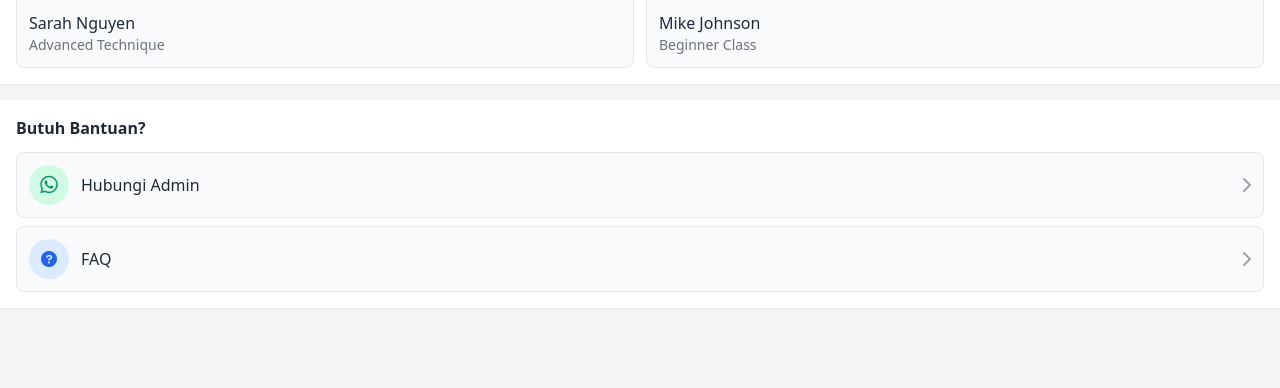
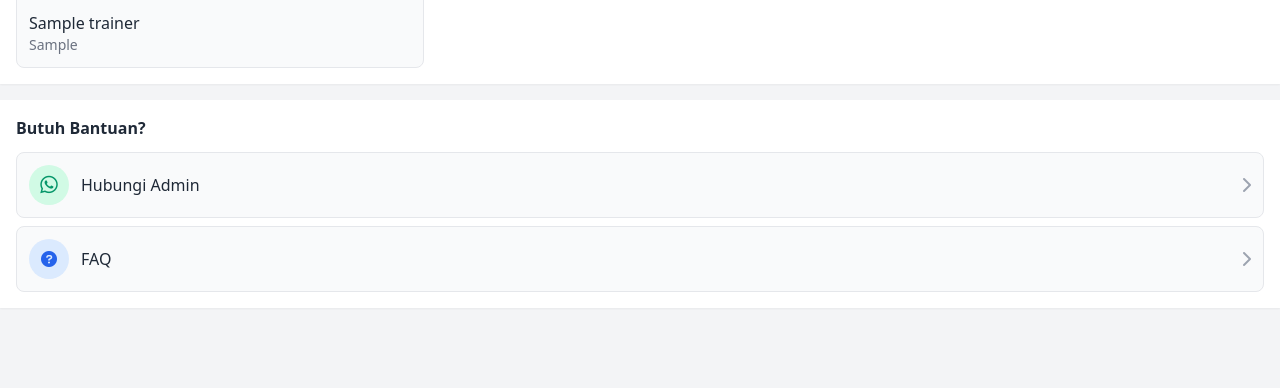
Before and after one commit to SANSvenom/Kingmuaythai_PT, a PHP site: page /members/memberview.php in a window 1280 px wide. Shown: the part 1729-2117 px from the top of the page. Run offline with PHP 8.4, Linux system fonts and the light colour scheme; tables that the repository leaves empty or names only in its code hold one stand-in row (values such as "Sample post"); grey boxes marked "Sample" are stand-in pictures.

Commit message:
perubahan tipis

```diff
--- a/admin/trainers.php
+++ b/admin/trainers.php
@@ -134,9 +134,9 @@
                                             <!-- Menampilkan gambar pelatih -->
                                             <img src="<?= htmlspecialchars($row['cover_photo']) ?>" class="w-full h-80 object-cover rounded mb-2" alt="Trainer Image">
                                             <h3 class="text-lg font-bold"><?= htmlspecialchars($row['name']) ?></h3>
-                                            <p class="text-sm text-gray-600"><?= htmlspecialchars($row['position']) ?></p>
-                                            <p class="text-sm mt-1"><strong>Status:</strong> <?= htmlspecialchars($row['status']) ?></p>
-                                            <p class="text-sm"><strong>Specialties:</strong> <?= htmlspecialchars($row['specialties']) ?></p>
+                                            <p class="text-lg text-gray-600"><?= htmlspecialchars($row['position']) ?></p>
+                                            <p class="text-lg mt-1"><strong>Status:</strong> <?= htmlspecialchars($row['status']) ?></p>
+                                            <p class="text-lg"><strong>Specialties:</strong> <?= htmlspecialchars($row['specialties']) ?></p>
 
                                             <!-- <button class="text-blue-500 hover:text-blue-700 editTrainerBtn" data-id="<?= $row['id'] ?>">Edit</button>
                                             <button class="text-red-500 hover:text-red-700 deleteTrainerBtn" data-id="<?= $row['id'] ?>">Delete</button> -->
--- a/members/memberview.php
+++ b/members/memberview.php
@@ -1,5 +1,6 @@
 <!DOCTYPE html>
 <html lang="en">
+
 <head>
     <meta charset="UTF-8">
     <meta name="viewport" content="width=device-width, initial-scale=1.0">
@@ -7,6 +8,7 @@
     <link href="https://cdnjs.cloudflare.com/ajax/libs/tailwindcss/2.2.19/tailwind.min.css" rel="stylesheet">
     <link href="https://cdnjs.cloudflare.com/ajax/libs/font-awesome/6.0.0-beta3/css/all.min.css" rel="stylesheet">
 </head>
+
 <body class="bg-gray-100 text-gray-800">
     <!-- Header -->
     <header class="bg-red-600 text-white p-4 shadow-md">
@@ -36,7 +38,8 @@
                 </div>
                 <div>
                     <h2 class="text-lg font-bold">Hai, John Smith!</h2>
-                    <p class="text-sm text-gray-600">Membership aktif hingga: <span class="font-medium text-red-600">20 Mei 2025</span></p>
+                    <p class="text-sm text-gray-600">Membership aktif hingga: <span class="font-medium text-red-600">20
+                            Mei 2025</span></p>
                 </div>
             </div>
             <div class="flex justify-between bg-gray-50 rounded-lg p-3">
@@ -106,7 +109,8 @@
                         </div>
                     </div>
                     <div class="flex justify-end">
-                        <button class="bg-red-600 hover:bg-red-700 text-white px-3 py-2 rounded-md text-sm flex items-center">
+                        <button
+                            class="bg-red-600 hover:bg-red-700 text-white px-3 py-2 rounded-md text-sm flex items-center">
                             <i class="fas fa-qrcode mr-2"></i>
                             Check-in
                         </button>
@@ -211,7 +215,8 @@
                             <td class="px-3 py-3">14 Apr 2025</td>
                             <td class="px-3 py-3">Advanced Technique</td>
                             <td class="px-3 py-3">
-                                <span class="px-2 py-1 text-xs rounded-full bg-yellow-100 text-yellow-800">Terlambat</span>
+                                <span
+                                    class="px-2 py-1 text-xs rounded-full bg-yellow-100 text-yellow-800">Terlambat</span>
                             </td>
                         </tr>
                         <tr>
@@ -254,43 +259,63 @@
                         </div>
                     </div>
                     <div class="flex justify-end">
-                        <button class="bg-red-600 hover:bg-red-700 text-white px-3 py-2 rounded-md text-sm">Perpanjang</button>
+                        <button
+                            class="bg-red-600 hover:bg-red-700 text-white px-3 py-2 rounded-md text-sm">Perpanjang</button>
                     </div>
                 </div>
             </div>
         </section>
 
-        <!-- Trainers -->
+        <!-- Trainers Section -->
+        <?php
+        // Koneksi ke database
+        $conn = new mysqli("localhost", "root", "", "kingmuaythai_db");
+
+        if ($conn->connect_error) {
+            die("Connection failed: " . $conn->connect_error);
+        }
+
+        // Query untuk mendapatkan data pelatih
+        $result = $conn->query("SELECT * FROM trainers");
+
+        if ($result->num_rows > 0) {
+            // Data pelatih ditemukan
+            $trainers = $result->fetch_all(MYSQLI_ASSOC);
+        } else {
+            // Jika tidak ada pelatih
+            $trainers = [];
+        }
+
+        $conn->close();
+        ?>
+
+
         <section id="trainers" class="bg-white p-4 shadow-sm mb-4">
             <div class="flex justify-between items-center mb-3">
                 <h3 class="text-md font-semibold">Pelatih Kami</h3>
                 <a href="#" class="text-sm text-red-600">Lihat Semua</a>
             </div>
 
-            <div class="grid grid-cols-2 gap-3">
-                <!-- Trainer -->
+            <div class="grid grid-cols-3 gap-3">
+                <?php if (count($trainers) > 0): ?>
+                    <?php foreach ($trainers as $trainer): ?>
                         <div class="border rounded-lg overflow-hidden bg-gray-50">
                             <div class="h-32 bg-gray-200">
-                        <img src="/api/placeholder/180/140" alt="Trainer" class="h-full w-full object-cover">
+                                <img src="../admin/uploads/trainers    <?= htmlspecialchars($trainer['cover_photo']) ?>" alt="Trainer"
+                                    class="h-full w-full object-cover">
                             </div>
                             <div class="p-3">
-                        <h4 class="font-medium">Sarah Nguyen</h4>
-                        <p class="text-sm text-gray-500">Advanced Technique</p>
+                                <h4 class="font-medium"><?= htmlspecialchars($trainer['name']) ?></h4>
+                                <p class="text-sm text-gray-500"><?= htmlspecialchars($trainer['specialties']) ?></p>
                             </div>
                         </div>
-
-                <!-- Trainer -->
-                <div class="border rounded-lg overflow-hidden bg-gray-50">
-                    <div class="h-32 bg-gray-200">
-                        <img src="/api/placeholder/180/140" alt="Trainer" class="h-full w-full object-cover">
-                    </div>
-                    <div class="p-3">
-                        <h4 class="font-medium">Mike Johnson</h4>
-                        <p class="text-sm text-gray-500">Beginner Class</p>
-                    </div>
-                </div>
+                    <?php endforeach; ?>
+                <?php else: ?>
+                    <div class="text-center text-gray-500 w-full">Tidak ada pelatih tersedia.</div>
+                <?php endif; ?>
             </div>
         </section>
+
 
         <!-- Contact Section -->
         <section class="bg-white p-4 shadow-sm mb-4">
@@ -339,4 +364,5 @@
         </div>
     </nav>
 </body>
+
 </html>
```
Also changed, not shown: admin/delete-trainer.php (+24 -2 lines), admin/uploads/trainers/ChatGPT Image 1 Mei 2025, 13.29.41.png (deleted), admin/uploads/trainers/ChatGPT Image 1 Mei 2025, 13.39.59.png (added), admin/uploads/trainers/ChatGPT Image 5 Mei 2025, 22.19.03.png (deleted), admin/uploads/trainers/VBG Digistar Connect #1.png (deleted), admin/uploads/trainers/pngegg.png (added). Lines whose indentation alone changed are shown as unchanged.
